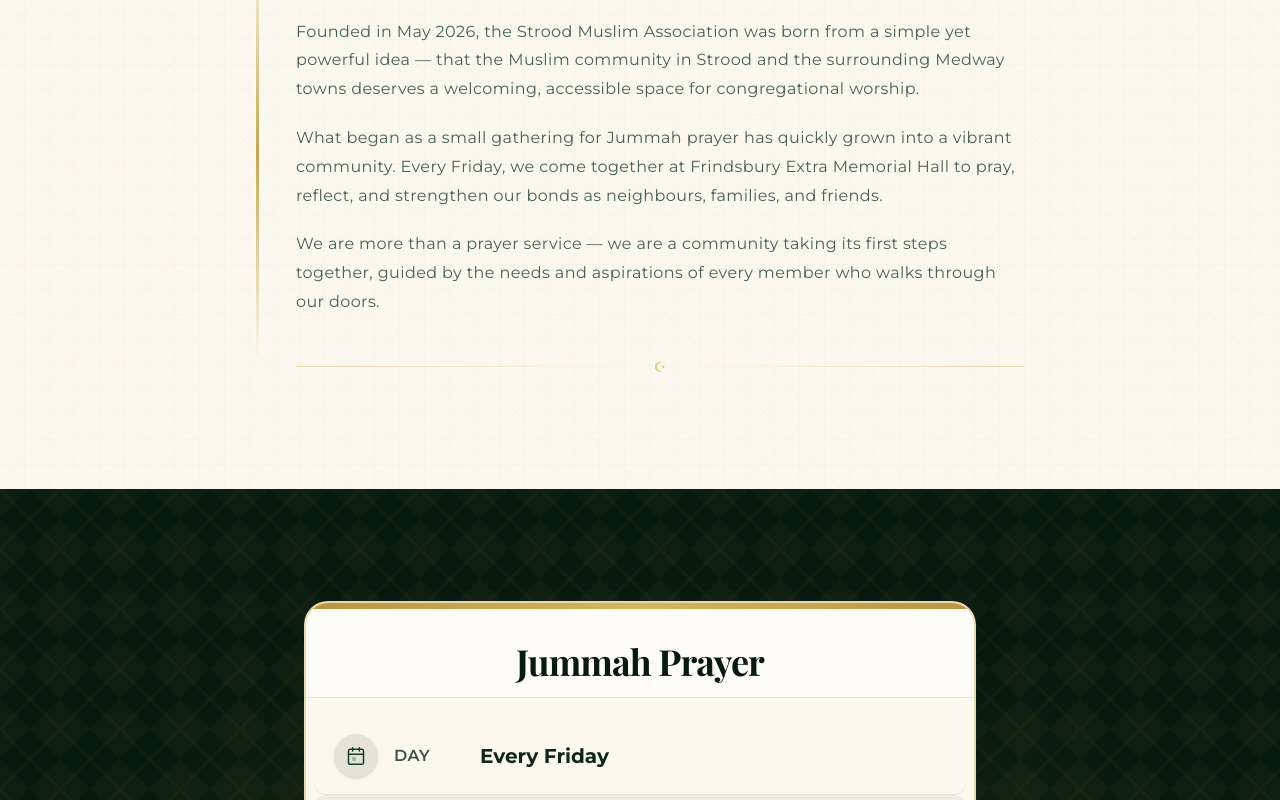
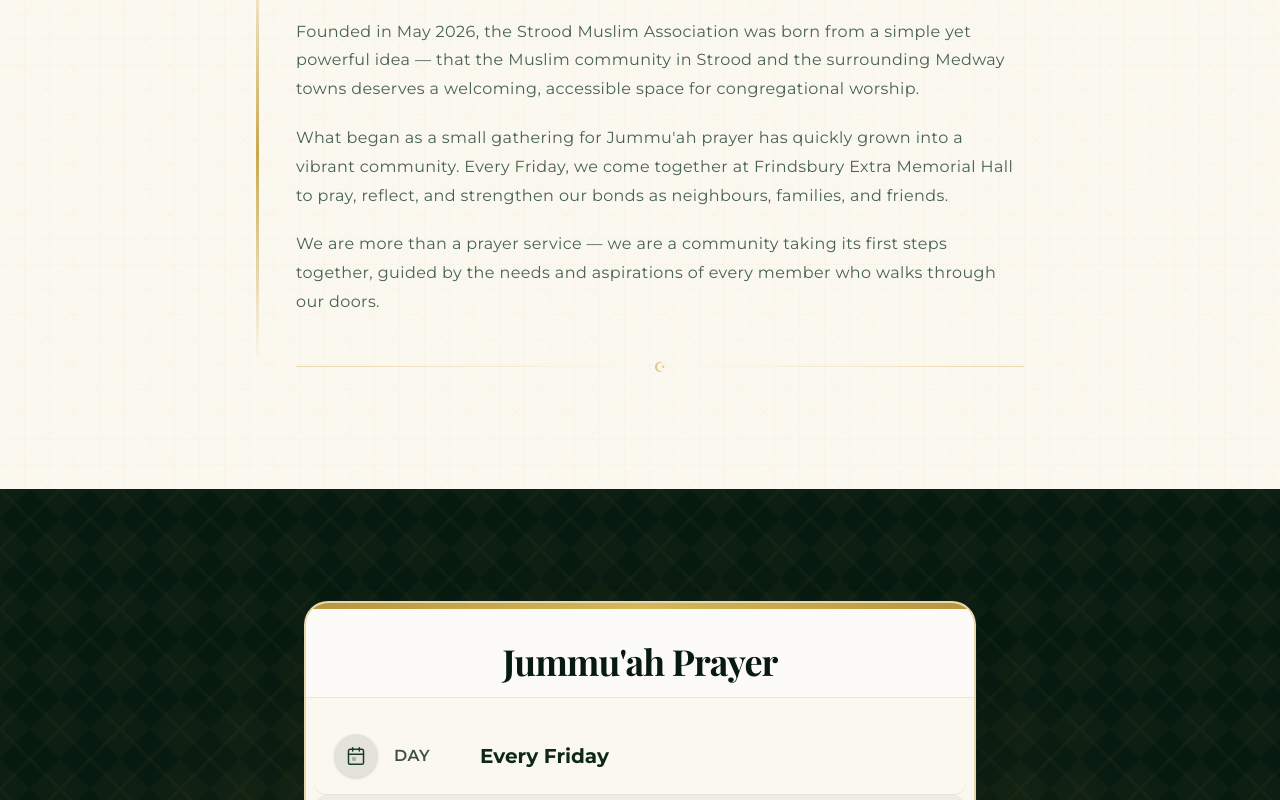
Before and after one commit to hkhan24/Strood-Muslim-Association, a React (Vite) app: page / in a window 1280 px wide. Shown: the part 1060-1860 px from the top of the page. Built offline with nearby package versions, Linux system fonts and the light colour scheme; no server answers; a web font is replaced by a local one.

Commit message:
chore: update spelling of Jummah to Jummu'ah across site metadata and components

```diff
--- a/index.html
+++ b/index.html
@@ -4,10 +4,10 @@
     <meta charset="UTF-8" />
     <link rel="icon" type="image/svg+xml" href="/favicon.svg" />
     <meta name="viewport" content="width=device-width, initial-scale=1.0" />
-    <meta name="description" content="Strood Muslim Association — A place of peace in the heart of Strood. Join us for weekly Jummah prayer at Frindsbury Extra Memorial Hall, Rochester, Kent ME2 4LG." />
-    <meta name="keywords" content="Strood Muslim Association, Jummah, Friday Prayer, Rochester, Kent, Frindsbury, Islamic Community, Medway, Muslim, Mosque" />
+    <meta name="description" content="Strood Muslim Association — A place of peace in the heart of Strood. Join us for weekly Jummu'ah prayer at Frindsbury Extra Memorial Hall, Rochester, Kent ME2 4LG." />
+    <meta name="keywords" content="Strood Muslim Association, Jummu'ah, Friday Prayer, Rochester, Kent, Frindsbury, Islamic Community, Medway, Muslim, Mosque" />
     <meta property="og:title" content="Strood Muslim Association — A Place of Peace in the Heart of Strood" />
-    <meta property="og:description" content="Join our growing community for weekly Jummah prayer and special occasions at Frindsbury Extra Memorial Hall, Holly Road, Wainscott, Rochester, Kent ME2 4LG." />
+    <meta property="og:description" content="Join our growing community for weekly Jummu'ah prayer and special occasions at Frindsbury Extra Memorial Hall, Holly Road, Wainscott, Rochester, Kent ME2 4LG." />
     <meta property="og:type" content="website" />
     <link rel="preconnect" href="https://fonts.googleapis.com" />
     <link rel="preconnect" href="https://fonts.gstatic.com" crossorigin />
--- a/src/components/DailyPrayerTimes.jsx
+++ b/src/components/DailyPrayerTimes.jsx
@@ -59,7 +59,7 @@ export default function DailyPrayerTimes() {
           ⚠️ These times are for <strong>personal reference only</strong> and are not held at the mosque.
           <br />
           <span className="font-normal opacity-80 mt-1 block">
-            Currently, only <strong>Jummah (Friday) prayer</strong> is held at our venue. Daily prayer times shown above are calculated beginning times for {times?.city} ({times?.methodName}).
+            Currently, only <strong>Jummu'ah (Friday) prayer</strong> is held at our venue. Daily prayer times shown above are calculated beginning times for {times?.city} ({times?.methodName}).
           </span>
         </p>
       </div>
--- a/src/components/ServiceDetailsSection.jsx
+++ b/src/components/ServiceDetailsSection.jsx
@@ -98,9 +98,9 @@ export default function ServiceDetailsSection() {
 
         {/* Cards grid */}
         <div className="space-y-10">
-          {/* Jummah Prayer Card */}
+          {/* Jummu'ah Prayer Card */}
           <div className="reveal">
-            <PrayerCard title="Jummah Prayer">
+            <PrayerCard title="Jummu'ah Prayer">
               <div className="divide-y divide-green-900/10 py-1">
                 {jummahFields.map((field) => (
                   <DetailRow key={field.label} {...field} />
--- a/src/siteConfig.js
+++ b/src/siteConfig.js
@@ -13,9 +13,9 @@ export const siteConfig = {
   established: 2026,
   tagline: "A Place of Peace in the Heart of Strood",
   subtitle:
-    "Join our growing community for weekly Jummah prayer and special occasions",
+    "Join our growing community for weekly Jummu'ah prayer and special occasions",
 
-  // ─── Jummah Prayer ───────────────────────────────────────────────
+  // ─── Jummu'ah Prayer ──────────────────────────────────────────────
   // UPDATE THIS SECTION EVERY WEEK
   jummah: {
     date: "Every Friday",
@@ -72,7 +72,7 @@ export const siteConfig = {
     heading: "Our Beginning",
     paragraphs: [
       "Founded in May 2026, the Strood Muslim Association was born from a simple yet powerful idea — that the Muslim community in Strood and the surrounding Medway towns deserves a welcoming, accessible space for congregational worship.",
-      "What began as a small gathering for Jummah prayer has quickly grown into a vibrant community. Every Friday, we come together at Frindsbury Extra Memorial Hall to pray, reflect, and strengthen our bonds as neighbours, families, and friends.",
+      "What began as a small gathering for Jummu'ah prayer has quickly grown into a vibrant community. Every Friday, we come together at Frindsbury Extra Memorial Hall to pray, reflect, and strengthen our bonds as neighbours, families, and friends.",
       "We are more than a prayer service — we are a community taking its first steps together, guided by the needs and aspirations of every member who walks through our doors.",
     ],
   },
@@ -86,7 +86,7 @@ export const siteConfig = {
         icon: "mosque",
         title: "Rooted in Worship",
         description:
-          "Our foundation is the weekly Jummah prayer and special occasions such as Eid Salah. As we grow, our services will expand to meet the spiritual needs of our community.",
+          "Our foundation is the weekly Jummu'ah prayer and special occasions such as Eid Salah. As we grow, our services will expand to meet the spiritual needs of our community.",
       },
       {
         icon: "community",
```
